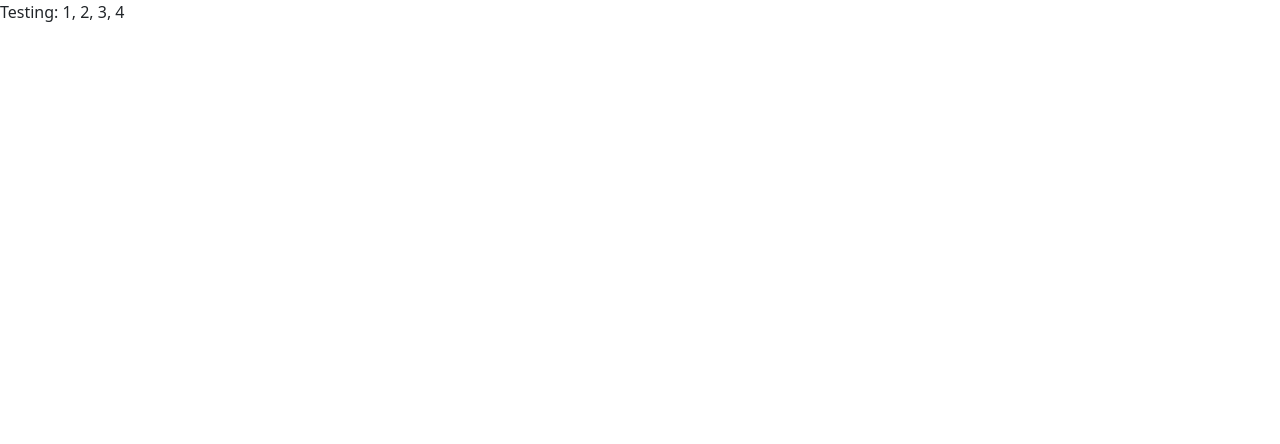
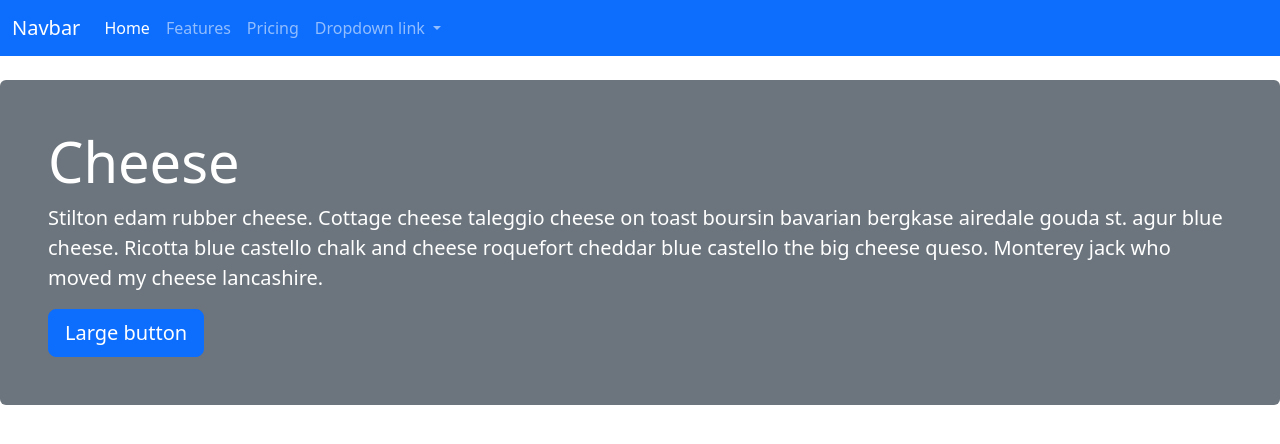
Before and after one commit to abreyfogle3/abbybreyfogle-bootstrap, a website: page src/index.html in a window 1280 px wide. Drawn offline with nearby package versions, Linux system fonts and the light colour scheme; files that its build step writes are made by us from their sources; files whose address does not match are found by name.

Commit message:
inital commit

```diff
--- a/src/index.html
+++ b/src/index.html
@@ -8,10 +8,44 @@
 </head>
 
 <body>
-  <!-- Content starts here -->
-  <p>Testing: 1, 2, 3, 4</p>
-
-  <!-- Closing scripts here -->
+  <nav class="navbar navbar-expand-lg bg-primary" data-bs-theme="dark">
+    <div class="container-fluid">
+      <a class="navbar-brand" href="#">Navbar</a>
+      <button class="navbar-toggler" type="button" data-bs-toggle="collapse" data-bs-target="#navbarNavDropdown" aria-controls="navbarNavDropdown" aria-expanded="false" aria-label="Toggle navigation">
+        <span class="navbar-toggler-icon"></span>
+      </button>
+      <div class="collapse navbar-collapse" id="navbarNavDropdown">
+        <ul class="navbar-nav">
+          <li class="nav-item">
+            <a class="nav-link active" aria-current="page" href="#">Home</a>
+          </li>
+          <li class="nav-item">
+            <a class="nav-link" href="#">Features</a>
+          </li>
+          <li class="nav-item">
+            <a class="nav-link" href="#">Pricing</a>
+          </li>
+          <li class="nav-item dropdown">
+            <a class="nav-link dropdown-toggle" href="#" role="button" data-bs-toggle="dropdown" aria-expanded="false">
+              Dropdown link
+            </a>
+            <ul class="dropdown-menu">
+              <li><a class="dropdown-item" href="#">Action</a></li>
+              <li><a class="dropdown-item" href="#">Another action</a></li>
+              <li><a class="dropdown-item" href="#">Something else here</a></li>
+            </ul>
+          </li>
+        </ul>
+      </div>
+    </div>
+  </nav>
+  <div class=""container">
+    <header class="bg-secondary text-white my-4 p-5 rounded">
+      <h1 class="display-4"> Cheese </h1>
+      <p class="lead"> Stilton edam rubber cheese. Cottage cheese taleggio cheese on toast boursin bavarian bergkase airedale gouda st. agur blue cheese. Ricotta blue castello chalk and cheese roquefort cheddar blue castello the big cheese queso. Monterey jack who moved my cheese lancashire.</p>
+      <button type="button" class="btn btn-primary btn-lg">Large button</button>
+    </header>
+  </div>
   <script src="js/bootstrap.bundle.min.js"></script>
 </body>
 </html>
```
Also changed, not shown: docs/index.html (+38 -4 lines).
